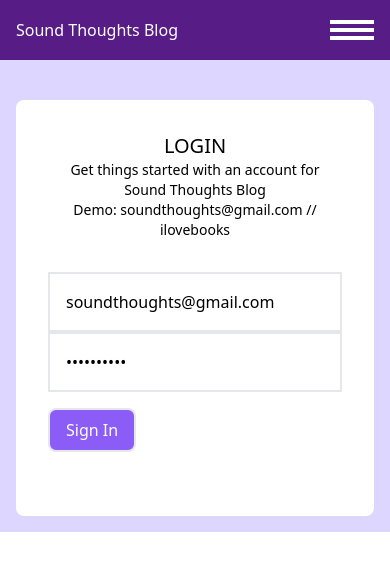
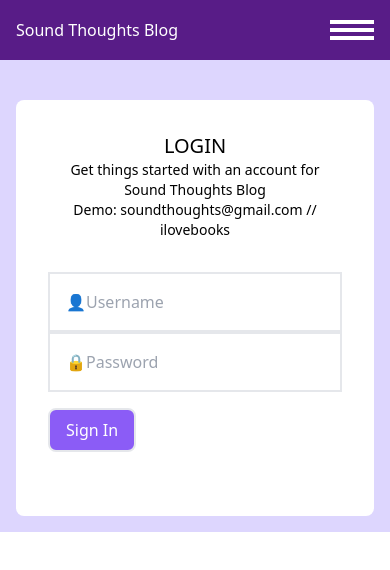
Before and after one commit to Alexinga/Ai-Books, a React (Vite) app: page /Login in a window 390 px wide. Shown: the top 570 px of the page. Built offline with nearby package versions, Linux system fonts and the light colour scheme.

Commit message:
Quick fixes with mobile

```diff
--- a/src/components/JournalItem.jsx
+++ b/src/components/JournalItem.jsx
@@ -42,7 +42,7 @@ function JournalItem({ journalItem }) {
   return (
     <li className="border-b-2 border-purple-500">
       <h2>{`${monthName} ${day}, ${year}`}</h2>
-      <div className="flex justify-between items-center">
+      <div className="flex justify-between items-center max-sm:items-start">
         <div className="flex gap-2 items-start">
           {/*eslint-disable-next-line*/}
           <img className="w-20" src={`${IMG_PATH}${imgCover}-L.jpg`}></img>
@@ -58,7 +58,7 @@ function JournalItem({ journalItem }) {
             {showNote && <p>{journalItem.notes}</p>}
           </div>
         </div>
-        <div>
+        <div className="max-sm:flex">
           <span onClick={handleNote} className="cursor-pointer">
             📝
           </span>
--- a/src/pages/LoginPage.jsx
+++ b/src/pages/LoginPage.jsx
@@ -3,8 +3,8 @@ import HomeNav from "../components/HomeNav";
 import { useNavigate } from "react-router-dom";
 import { useAuth } from "../context/AuthContext";
 function LoginPage() {
-  const [email, setEmail] = useState("soundthoughts@gmail.com");
-  const [password, setPassword] = useState("ilovebooks");
+  const [email, setEmail] = useState("");
+  const [password, setPassword] = useState("");
   const { login, isAuthenticated } = useAuth();
   const navigate = useNavigate();
   function handleSubmit(e) {
```
